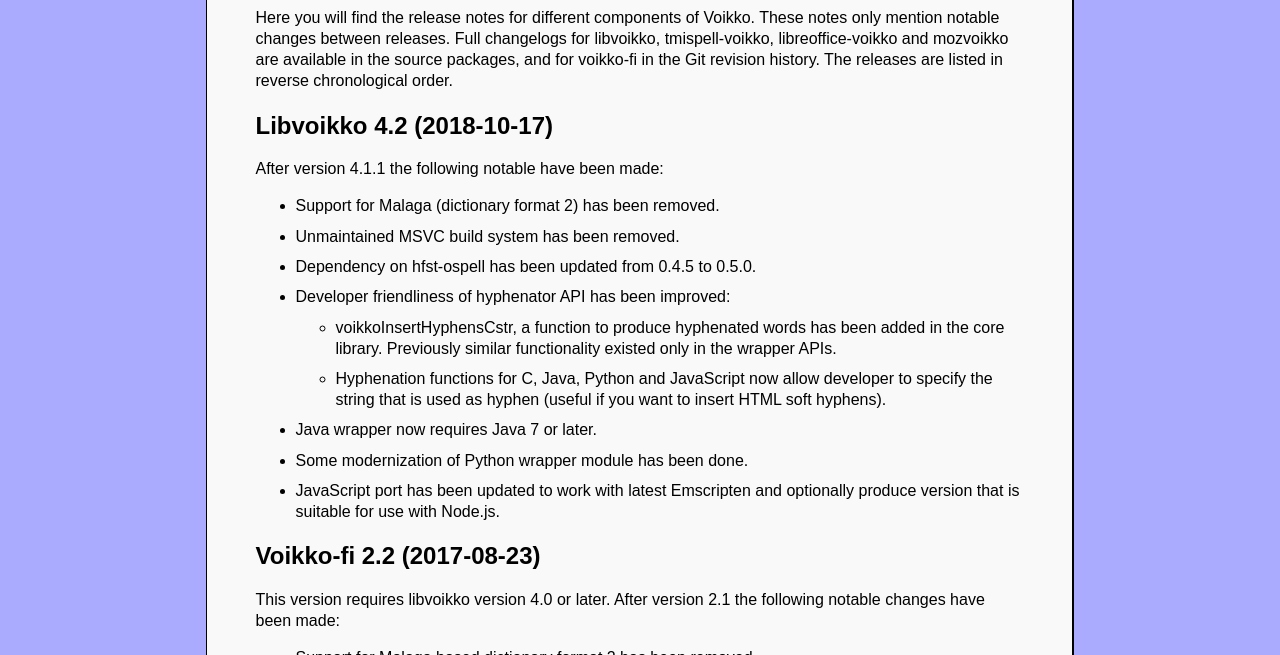
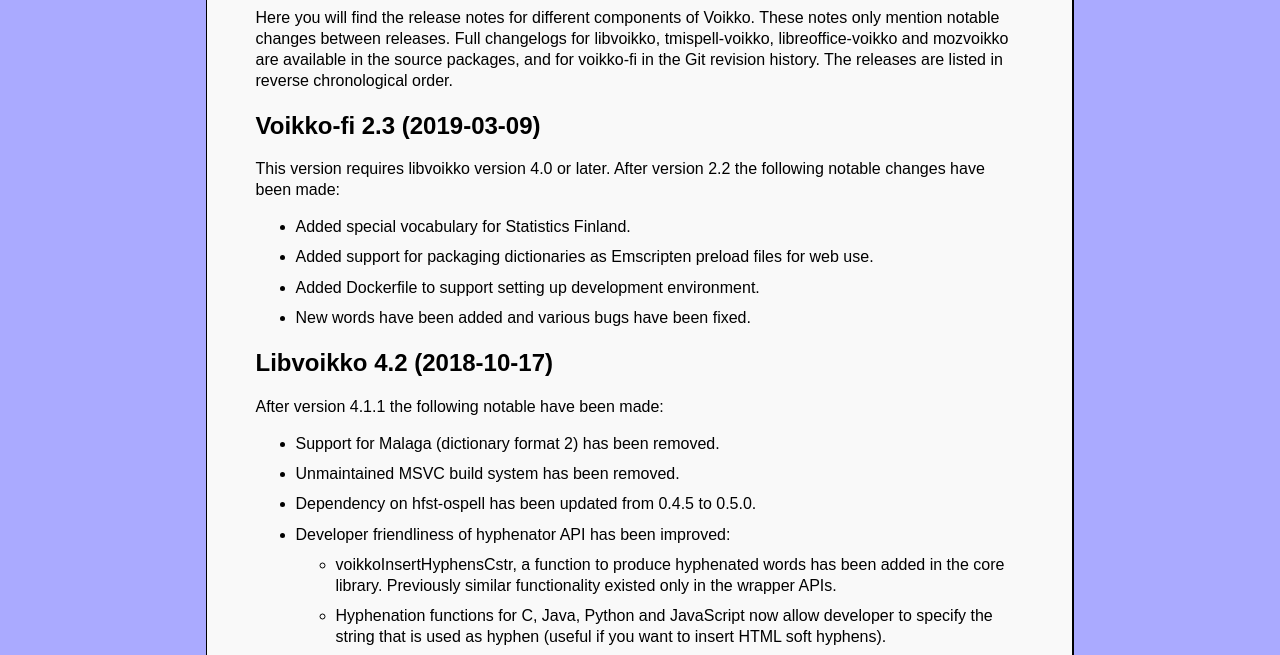
Before and after one commit to voikko/voikko.github.io, a plain HTML site: page releases.html in a window 1280 px wide. Shown: the part 139-794 px from the top of the page. Drawn offline with Linux system fonts and the light colour scheme.

Commit message:
Release voikko-fi 2.3

```diff
--- a/releases.html
+++ b/releases.html
@@ -17,6 +17,17 @@ These notes only mention notable changes between releases. Full changelogs
 for libvoikko, tmispell-voikko, libreoffice-voikko and mozvoikko are available in
 the source packages, and for voikko-fi in the Git revision history.
 The releases are listed in reverse chronological order.</p>
+
+
+<h2>Voikko-fi 2.3 (2019-03-09)</h2>
+<p>This version requires libvoikko version 4.0 or later. After version 2.2 the following notable changes
+have been made:</p>
+<ul>
+<li>Added special vocabulary for Statistics Finland.</li>
+<li>Added support for packaging dictionaries as Emscripten preload files for web use.</li>
+<li>Added Dockerfile to support setting up development environment.</li>
+<li>New words have been added and various bugs have been fixed.</li>
+</ul>
 
 
 <h2>Libvoikko 4.2 (2018-10-17)</h2>
```
Also changed, not shown: sources.html (+3 -3 lines).
